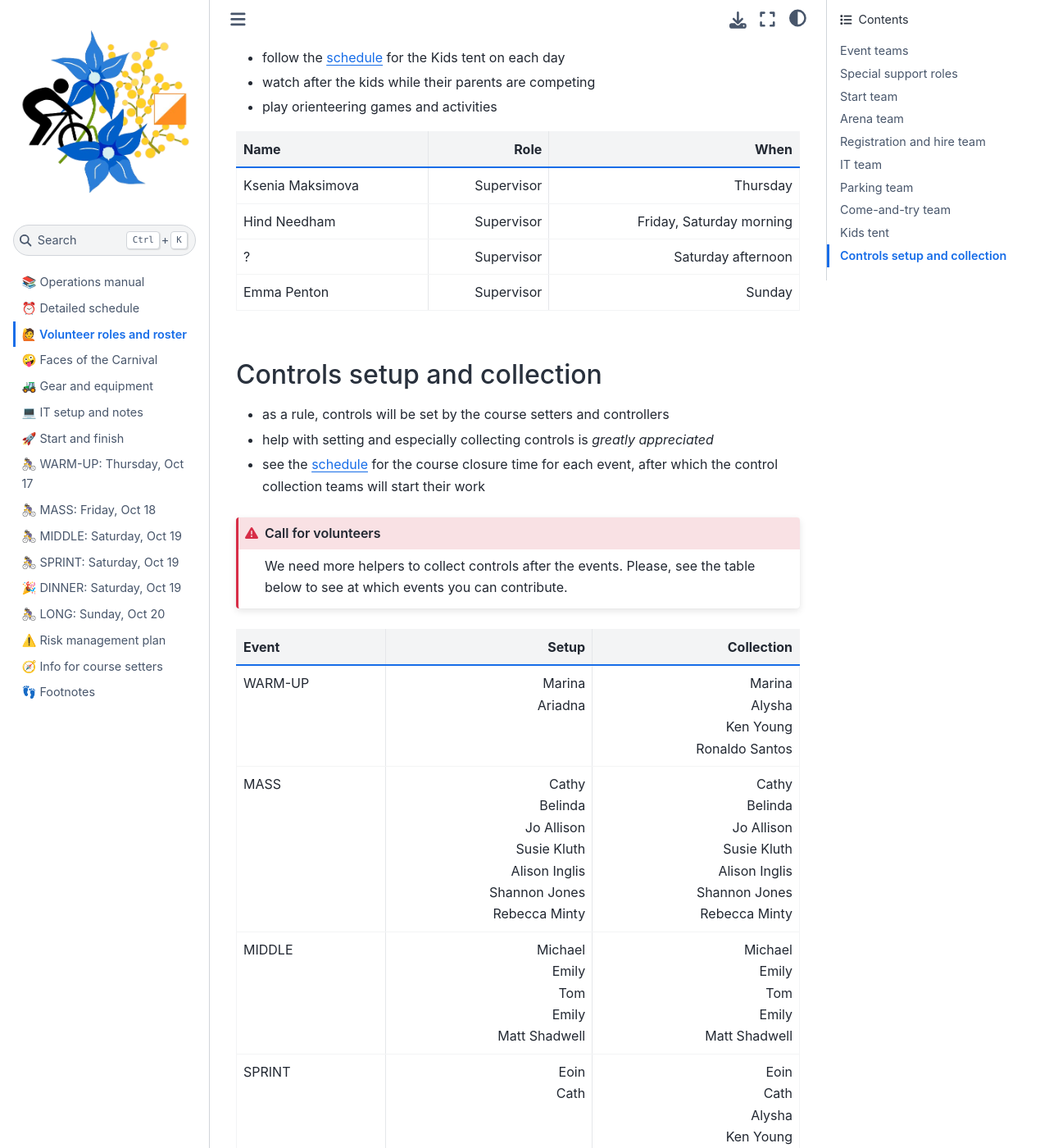
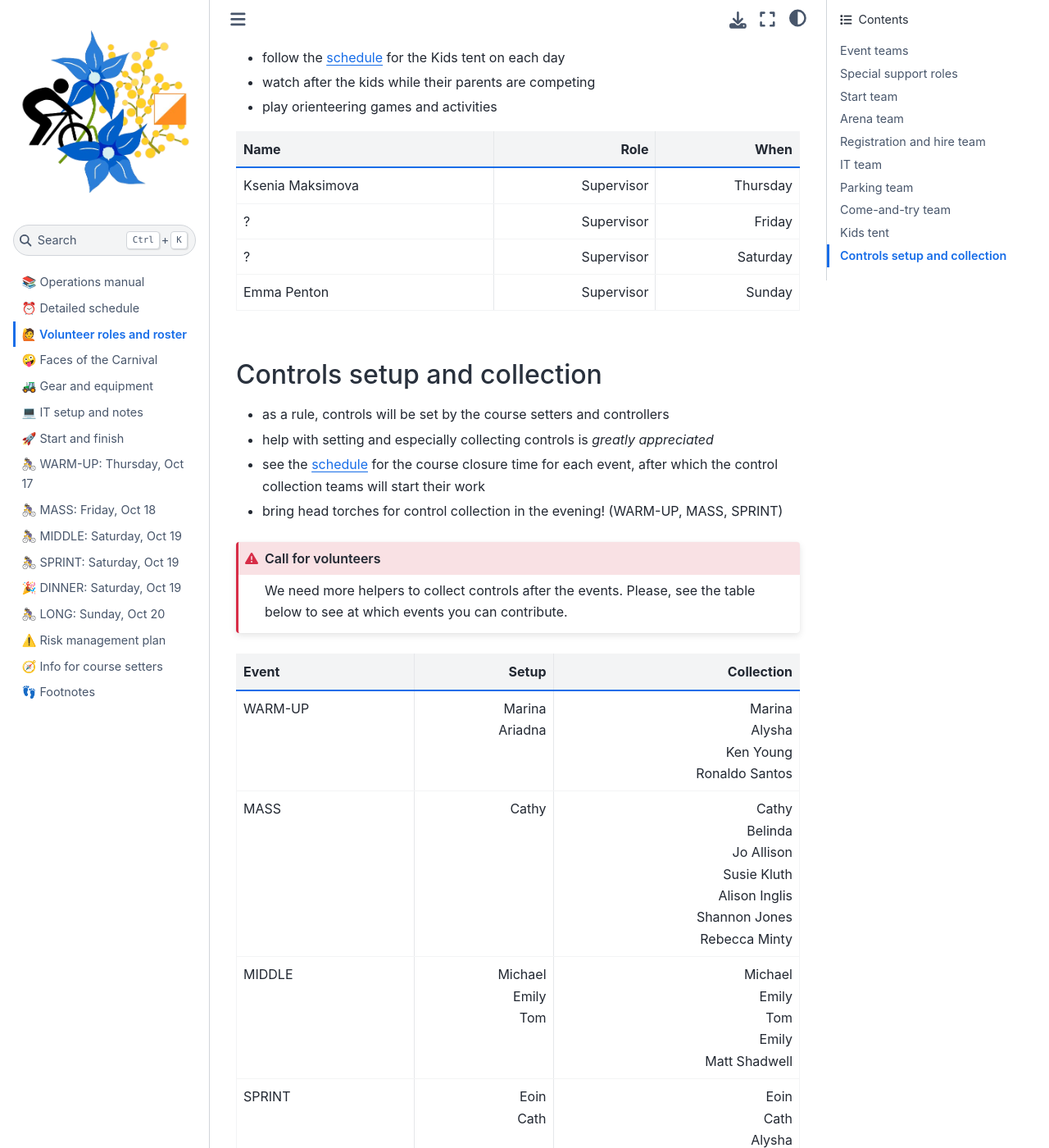
Before and after one commit to fediskhakov/mtbo2024champ, a Jupyter Book: the page built from 02.people.md, in a window 1280 px wide and 1400 px high, scrolled down 8420 px. Shown: the whole window at 82% size. Built offline with Jupyter Book 1.0.4 settings and Sphinx 7.4.7 and the Sphinx Book theme 1.1.4, drawn with Linux system fonts in a browser that asks for light colours; some of the changed text lies outside the part shown.

Commit message:
Volunteer update

```diff
--- a/02.people.md
+++ b/02.people.md
@@ -256,8 +256,8 @@ And probably three more people for the very special role of gate keeping at the
 | Name | Role | When |
 |:-|-:|-:|
 | Ksenia Maksimova | Supervisor | Thursday |
-| Hind Needham | Supervisor | Friday, Saturday morning |
-| ? | Supervisor | Saturday afternoon |
+| ? | Supervisor | Friday |
+| ? | Supervisor | Saturday |
 | Emma Penton | Supervisor | Sunday |
 
 (people:controls)=
@@ -266,6 +266,7 @@ And probably three more people for the very special role of gate keeping at the
 - as a rule, controls will be set by the course setters and controllers
 - help with setting and especially collecting controls is *greatly appreciated*
 - see the [schedule](schedule:warmup) for the course closure time for each event, after which the control collection teams will start their work
+- bring head torches for control collection in the evening! (WARM-UP, MASS, SPRINT)
 
 :::{admonition} Call for volunteers
 :class: danger
@@ -276,7 +277,7 @@ We need more helpers to collect controls after the events.  Please, see the tabl
 | Event | Setup | Collection |
 |:-|-:|-:|
 | WARM-UP | Marina<br/>Ariadna | Marina<br/>Alysha<br/>Ken Young<br/>Ronaldo Santos |
-| MASS | Cathy<br/>Belinda<br/>Jo Allison<br/>Susie Kluth<br/>Alison Inglis<br/>Shannon Jones<br/>Rebecca Minty | Cathy<br/>Belinda<br/>Jo Allison<br/>Susie Kluth<br/>Alison Inglis<br/>Shannon Jones<br/>Rebecca Minty|
-| MIDDLE | Michael<br/>Emily<br/>Tom<br/>Emily<br/>Matt Shadwell | Michael<br/>Emily<br/>Tom<br/>Emily<br/>Matt Shadwell |
+| MASS | Cathy | Cathy<br/>Belinda<br/>Jo Allison<br/>Susie Kluth<br/>Alison Inglis<br/>Shannon Jones<br/>Rebecca Minty|
+| MIDDLE | Michael<br/>Emily<br/>Tom | Michael<br/>Emily<br/>Tom<br/>Emily<br/>Matt Shadwell |
 | SPRINT | Eoin<br/>Cath | Eoin<br/>Cath<br/>Alysha<br/>Ken Young |
-| LONG | Marina<br/>Fedor | Emily<br/>Tom<br/>Ken Young<br/>**+3 people** |
+| LONG | Marina<br/>Fedor | Emily<br/>Tom<br/>Cathy Hogg<br/>Ken Young<br/>**+2 people** |
```
Also changed, not shown: other parts of 02.people.md (+3 -3 lines).
